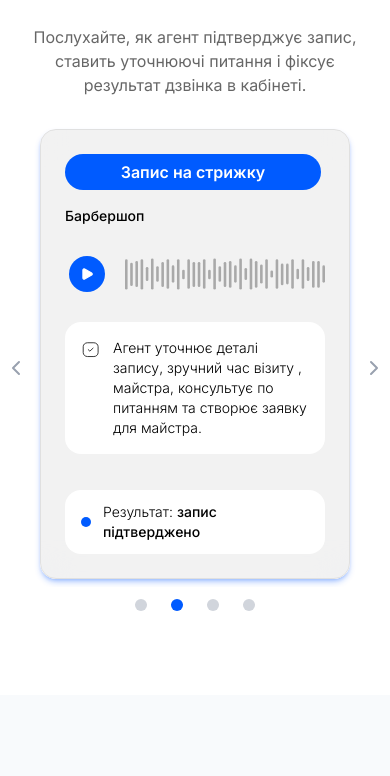
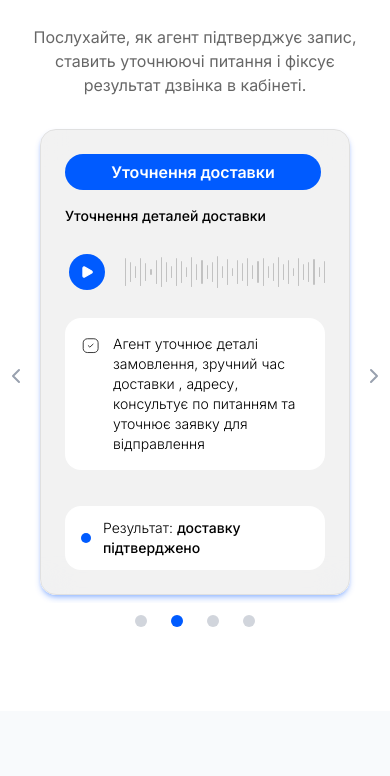
Before and after one commit to sales-ai-agents/sales-agent-landing, a Next.js app: page / in a window 390 px wide. Shown: the part 1429-2205 px from the top of the page. Built offline with nearby package versions, Linux system fonts and the light colour scheme; no server answers; a web font is replaced by a local one.

Commit message:
feat: interactive demo progress bar

```diff
--- a/src/components/marketing/audio-demo-section.tsx
+++ b/src/components/marketing/audio-demo-section.tsx
@@ -3,7 +3,7 @@
 import { useCallback, useEffect, useRef, useState } from "react";
 import Image from "next/image";
 import { Howl } from "howler";
-import { Square, Play } from "lucide-react";
+import { Pause, Play } from "lucide-react";
 import {
   Carousel,
   type CarouselApi,
@@ -16,16 +16,17 @@ import {
 import { Button } from "@/components/ui/button";
 import { cn } from "@/lib/utils";
 import { ScrollReveal } from "@/components/marketing/scroll-reveal";
+import { AudioWaveform } from "@/components/marketing/audio-waveform";
 import type { DemoCard } from "@/types";
 import { DEMOS } from "@/lib/marketing-data";
 
 export function AudioDemoSection() {
   const [playing, setPlaying] = useState<string | null>(null);
+  const [activeId, setActiveId] = useState<string | null>(null);
   const [error, setError] = useState<string | null>(null);
   const [api, setApi] = useState<CarouselApi>();
   const [selectedSnap, setSelectedSnap] = useState(1);
   const howlRef = useRef<Howl | null>(null);
-  const playingIdRef = useRef<string | null>(null);
 
   useEffect(() => {
     return () => {
@@ -43,7 +44,6 @@ export function AudioDemoSection() {
 
     updateSelected();
     api.on("select", updateSelected);
-
     return () => {
       api.off("select", updateSelected);
     };
@@ -54,18 +54,21 @@ export function AudioDemoSection() {
       setError(null);
 
       if (playing === id) {
-        howlRef.current?.stop();
-        howlRef.current?.unload();
-        howlRef.current = null;
-        playingIdRef.current = null;
+        howlRef.current?.pause();
         setPlaying(null);
         return;
       }
 
-      if (howlRef.current) {
+      if (howlRef.current && activeId !== id) {
         howlRef.current.stop();
         howlRef.current.unload();
         howlRef.current = null;
+      }
+
+      if (howlRef.current && activeId === id) {
+        howlRef.current.play();
+        setPlaying(id);
+        return;
       }
 
       const demo = DEMOS.find((d) => d.id === id);
@@ -75,33 +78,39 @@ export function AudioDemoSection() {
         src: [demo.src],
         html5: true,
         onend: () => {
-          if (playingIdRef.current === id) {
-            howlRef.current = null;
-            playingIdRef.current = null;
-            setPlaying(null);
-          }
+          setPlaying(null);
         },
         onloaderror: () => {
           setError(id);
           howlRef.current = null;
-          playingIdRef.current = null;
+          setActiveId(null);
           setPlaying(null);
         },
         onplayerror: () => {
           setError(id);
           howlRef.current = null;
-          playingIdRef.current = null;
+          setActiveId(null);
           setPlaying(null);
         },
       });
 
       howlRef.current = howl;
-      playingIdRef.current = id;
+      setActiveId(id);
+      setPlaying(id);
       howl.play();
-      setPlaying(id);
     },
-    [playing]
+    [playing, activeId]
   );
+
+  const handleSeek = useCallback((progress: number) => {
+    const howl = howlRef.current;
+    if (!howl) return;
+
+    const duration = howl.duration();
+    if (duration > 0) {
+      howl.seek(progress * duration);
+    }
+  }, []);
 
   const handleSlideClick = (index: number) => {
     if (!api) return;
@@ -201,9 +210,12 @@ export function AudioDemoSection() {
                     >
                       <DemoPlayerCard
                         demo={demo}
+                        isActive={activeId === demo.id}
                         isPlaying={playing === demo.id}
                         hasError={error === demo.id}
+                        howlRef={howlRef}
                         onTogglePlay={() => togglePlay(demo.id)}
+                        onSeek={handleSeek}
                       />
                     </div>
                   </CarouselItem>
@@ -221,12 +233,23 @@ export function AudioDemoSection() {
 
 interface DemoPlayerCardProps {
   demo: DemoCard;
+  isActive: boolean;
   isPlaying: boolean;
   hasError: boolean;
+  howlRef: React.RefObject<Howl | null>;
   onTogglePlay: () => void;
+  onSeek: (progress: number) => void;
 }
 
-function DemoPlayerCard({ demo, isPlaying, hasError, onTogglePlay }: DemoPlayerCardProps) {
+function DemoPlayerCard({
+  demo,
+  isActive,
+  isPlaying,
+  hasError,
+  howlRef,
+  onTogglePlay,
+  onSeek,
+}: DemoPlayerCardProps) {
   return (
     <div className="border-border bg-card-glass flex h-full flex-col rounded-2xl border p-6 backdrop-blur-lg">
       <div className="bg-primary text-primary-foreground mb-4 inline-flex h-9 w-fit min-w-3xs items-center justify-center rounded-full px-7 text-base font-semibold">
@@ -240,13 +263,13 @@ function DemoPlayerCard({ demo, isPlaying, hasError, onTogglePlay }: DemoPlayerC
           variant="ghost"
           size="icon"
           onClick={onTogglePlay}
-          aria-label={isPlaying ? `Зупинити ${demo.category}` : `Грати ${demo.category}`}
+          aria-label={isPlaying ? `Пауза ${demo.category}` : `Грати ${demo.category}`}
           className="size-11 shrink-0"
           disabled={hasError}
         >
           {isPlaying ? (
             <div className="bg-primary flex size-9 items-center justify-center rounded-full">
-              <Square
+              <Pause
                 className="fill-primary-foreground text-primary-foreground size-3.5"
                 aria-hidden="true"
               />
@@ -260,13 +283,11 @@ function DemoPlayerCard({ demo, isPlaying, hasError, onTogglePlay }: DemoPlayerC
             </div>
           )}
         </Button>
-        <Image
-          src="/image/audio-wave.svg"
-          alt=""
-          width={200}
-          height={32}
-          className="h-12 flex-1"
-          aria-hidden="true"
+        <AudioWaveform
+          howlRef={howlRef}
+          isActive={isActive}
+          isPlaying={isPlaying}
+          onSeek={onSeek}
         />
       </div>
 
--- /dev/null
+++ b/src/components/marketing/audio-waveform.tsx
@@ -0,0 +1,108 @@
+"use client";
+
+import { useEffect, useRef, useState, useCallback, useId } from "react";
+import type { RefObject } from "react";
+import type { Howl } from "howler";
+import { cn } from "@/lib/utils";
+
+const BAR_COUNT = 40;
+
+const BAR_HEIGHTS: readonly number[] = [
+  0.85, 0.65, 0.35, 0.9, 0.55, 0.2, 0.75, 0.95, 0.6, 0.4, 0.88, 0.7, 0.3, 0.92, 0.5, 0.78, 0.45,
+  0.62, 0.98, 0.38, 0.82, 0.28, 0.72, 0.55, 0.9, 0.42, 0.68, 0.85, 0.35, 0.58, 0.95, 0.48, 0.75,
+  0.22, 0.88, 0.52, 0.65, 0.8, 0.3, 0.7,
+];
+
+interface AudioWaveformProps {
+  howlRef: RefObject<Howl | null>;
+  isActive: boolean;
+  isPlaying: boolean;
+  onSeek: (progress: number) => void;
+}
+
+export function AudioWaveform({ howlRef, isActive, isPlaying, onSeek }: AudioWaveformProps) {
+  const [progress, setProgress] = useState(0);
+  const rafRef = useRef<number | null>(null);
+  const isSeeking = useRef(false);
+  const sliderId = useId();
+
+  useEffect(() => {
+    if (!isActive || !isPlaying) return;
+
+    function tick(): void {
+      const howl = howlRef.current;
+      if (howl && !isSeeking.current) {
+        const duration = howl.duration();
+        if (duration > 0) {
+          const seek = howl.seek();
+          if (typeof seek === "number") {
+            setProgress((seek / duration) * 100);
+          }
+        }
+      }
+      rafRef.current = requestAnimationFrame(tick);
+    }
+
+    rafRef.current = requestAnimationFrame(tick);
+
+    return () => {
+      if (rafRef.current !== null) {
+        cancelAnimationFrame(rafRef.current);
+        rafRef.current = null;
+      }
+    };
+  }, [isActive, isPlaying, howlRef]);
+
+  const handleChange = useCallback(
+    (event: React.ChangeEvent<HTMLInputElement>) => {
+      const value = Number(event.target.value);
+      setProgress(value);
+      onSeek(value / 100);
+    },
+    [onSeek]
+  );
+
+  const handleSeekStart = useCallback(() => {
+    isSeeking.current = true;
+  }, []);
+
+  const handleSeekEnd = useCallback(() => {
+    isSeeking.current = false;
+  }, []);
+
+  const displayProgress = isActive ? progress : 0;
+
+  return (
+    <div className="relative flex h-10 flex-1 items-center">
+      <div className="flex h-full w-full items-center gap-1" aria-hidden="true">
+        {BAR_HEIGHTS.map((height, index) => {
+          const threshold = ((index + 0.5) / BAR_COUNT) * 100;
+          return (
+            <div
+              key={index}
+              className={cn(
+                "flex-1 rounded-full",
+                threshold <= displayProgress ? "bg-primary" : "bg-black/20"
+              )}
+              style={{ height: `${height * 80}%` }}
+            />
+          );
+        })}
+      </div>
+
+      <input
+        id={sliderId}
+        type="range"
+        min={0}
+        max={100}
+        step={0.1}
+        value={displayProgress}
+        onChange={handleChange}
+        onPointerDown={handleSeekStart}
+        onPointerUp={handleSeekEnd}
+        aria-label="Прогрес аудіо"
+        className="absolute inset-0 h-full w-full cursor-pointer opacity-0"
+      />
+    </div>
+  );
+}
--- a/src/components/marketing/builder-section.tsx
+++ b/src/components/marketing/builder-section.tsx
@@ -172,7 +172,7 @@ export function BuilderSection() {
                         reset();
                       }}
                       placeholder="Опишіть, що має робити агент під час дзвінка…"
-                      className="border-input-border text-foreground placeholder:text-muted-foreground focus:ring-primary/30 h-20 w-full rounded-2xl border bg-white py-3 pr-4 pl-16 text-base focus:ring-2 focus:outline-none"
+                      className="border-input-border text-foreground placeholder:text-muted-foreground focus:ring-primary/30 h-40 w-full rounded-2xl border bg-white py-3 pr-4 pl-16 text-base focus:ring-2 focus:outline-none"
                       aria-label="Інструкція для агента"
                     />
                   </div>
--- a/src/components/ui/textarea.tsx
+++ b/src/components/ui/textarea.tsx
@@ -7,7 +7,7 @@ function Textarea({ className, ...props }: React.ComponentProps<"textarea">) {
     <textarea
       data-slot="textarea"
       className={cn(
-        "border-input placeholder:text-muted-foreground focus-visible:border-ring focus-visible:ring-ring/50 disabled:bg-input/50 aria-invalid:border-destructive aria-invalid:ring-destructive/20 dark:bg-input/30 dark:disabled:bg-input/80 dark:aria-invalid:border-destructive/50 dark:aria-invalid:ring-destructive/40 flex field-sizing-content max-h-40 min-h-20 w-full rounded-lg border bg-transparent px-2.5 py-2 text-base transition-colors outline-none focus-visible:ring-3 disabled:cursor-not-allowed disabled:opacity-50 aria-invalid:ring-3 md:text-sm",
+        "border-input placeholder:text-muted-foreground focus-visible:border-ring focus-visible:ring-ring/50 disabled:bg-input/50 aria-invalid:border-destructive aria-invalid:ring-destructive/20 dark:bg-input/30 dark:disabled:bg-input/80 dark:aria-invalid:border-destructive/50 dark:aria-invalid:ring-destructive/40 flex field-sizing-content max-h-60 min-h-20 w-full rounded-lg border bg-transparent px-2.5 py-2 text-base transition-colors outline-none focus-visible:ring-3 disabled:cursor-not-allowed disabled:opacity-50 aria-invalid:ring-3 md:text-sm",
         className
       )}
       {...props}
--- a/src/lib/marketing-data.ts
+++ b/src/lib/marketing-data.ts
@@ -146,33 +146,24 @@ export const ONBOARDING_STEPS: readonly OnboardingStep[] = [
 
 export const DEMOS: readonly DemoCard[] = [
   {
-    id: "delivery",
-    category: "Служба доставки",
-    description: "Підтвердження доставки",
-    scenario: "Агент підтверджує адресу, зручний час отримання та фіксує статус для оператора",
-    result: "Результат:",
-    resultBold: "доставку підтверджено",
-    src: "/audio/demo-1.ogg",
-  },
-  {
-    id: "warehouse",
-    category: "Запис на стрижку",
-    description: "Барбершоп",
-    scenario:
-      "Агент уточнює деталі запису, зручний час візиту , майстра, консультує по питанням та створює заявку для майстра.",
-    result: "Результат:",
-    resultBold: "запис підтверджено",
-    src: "/audio/demo-3.ogg",
-  },
-  {
     id: "logistics",
     category: "Створення замовлення",
-    description: "Замовлення для відправки",
+    description: "Створення замовлення для відправки",
     scenario:
       "Агент уточнює деталі замовлення, зручний час доставки , адресу, консультує по питанням та створює заявку для відправлення",
     result: "Результат:",
     resultBold: "замовлення створено",
     src: "/audio/demo-5.ogg",
+  },
+  {
+    id: "warehouse",
+    category: "Уточнення доставки",
+    description: "Уточнення деталей доставки",
+    scenario:
+      "Агент уточнює деталі замовлення, зручний час доставки , адресу, консультує по питанням та уточнює заявку для відправлення",
+    result: "Результат:",
+    resultBold: "доставку підтверджено",
+    src: "/audio/demo-3.ogg",
   },
 
   {
@@ -184,6 +175,15 @@ export const DEMOS: readonly DemoCard[] = [
     result: "Результат:",
     resultBold: "автоматизацію підтверджено",
     src: "/audio/demo-4.mp3",
+  },
+  {
+    id: "delivery",
+    category: "Служба доставки",
+    description: "Підтвердження доставки",
+    scenario: "Агент підтверджує адресу, зручний час отримання та фіксує статус для оператора",
+    result: "Результат:",
+    resultBold: "доставку підтверджено",
+    src: "/audio/demo-1.ogg",
   },
 ] as const;
 
```
Also changed, not shown: public/image/audio-wave.svg (deleted), 1 other file (tests, documents, lock files or other folders).
